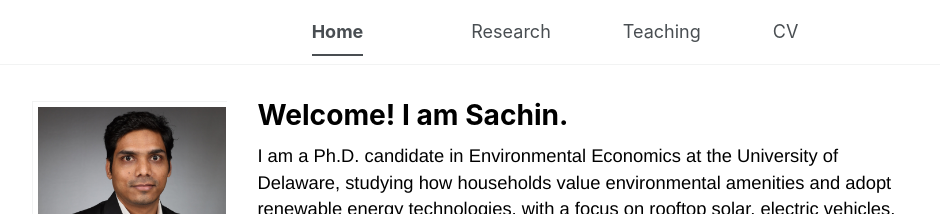
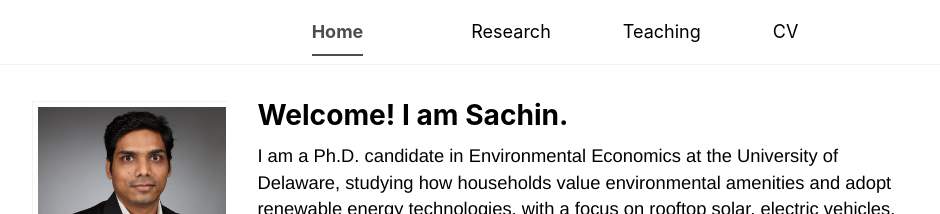
Before and after one commit to sachin-b-badole/sachin-b-badole.github.io, a Jekyll site: the page built from _pages/about.md, in a window 1280 px wide. Shown: the top 214 px of the page, without its empty margins (76-1016 px from the left). Built offline with Jekyll 4.4.1, drawn with Linux system fonts in a browser that asks for light colours; some web fonts are replaced; a script bundle is joined from its source files by our own code; library files that are not in the unit come from our copies.

Commit message:
Update custom.css

```diff
--- a/assets/css/custom.css
+++ b/assets/css/custom.css
@@ -330,10 +330,14 @@ img {
 body {
   color: #000;
 }
-a, a:visited {
-  color: #1a0dab;   /* standard blue */
+
+/*a, a:visited {
+/*  color: #1a0dab;   /* standard blue */
+/*}*/
+
+.masthead__menu-item a {
+  color: #000;
 }
-
 
 
 
```
